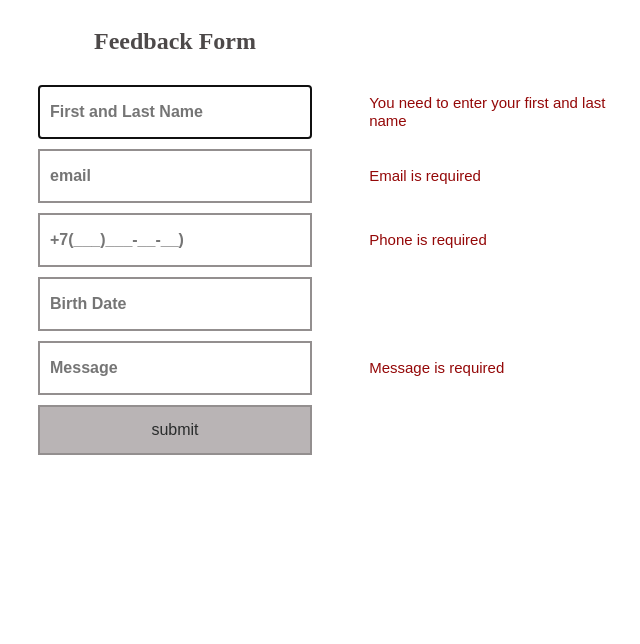
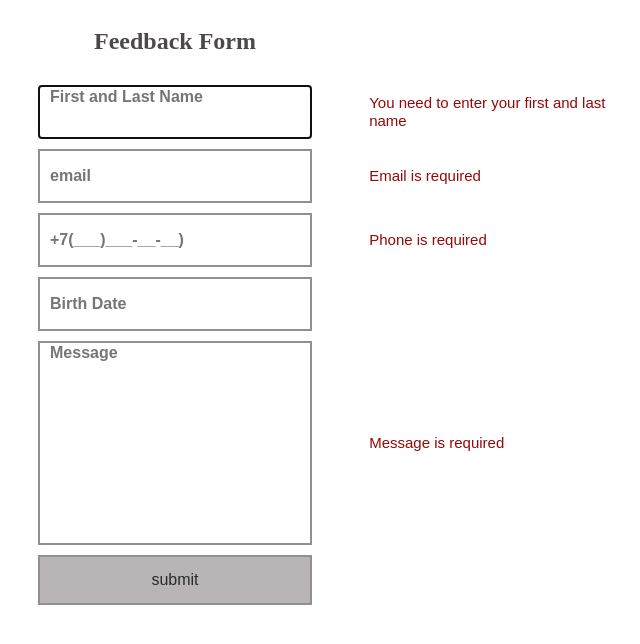
Before and after one commit to Dallmad/feedback_form, a React (Create React App) app: page / in a window 1280 px wide. Shown: the top 644 px of the page, without its empty margins (465-1105 px from the left). Built offline with nearby package versions, Linux system fonts and the light colour scheme.

Commit message:
Refactoring

```diff
--- a/src/components/ErrorSnackbar/ErrorSnackbar.module.scss
+++ b/src/components/ErrorSnackbar/ErrorSnackbar.module.scss
@@ -1,7 +1,7 @@
 .error {
     position: absolute;
     margin: auto 0;
-    top: 60%;
+    top: 70%;
     width: 400px;
     word-break: break-all;
     border: 4px solid #d32667;
@@ -14,7 +14,7 @@
 .success {
     position: absolute;
     margin: auto 0;
-    top: 60%;
+    top: 70%;
     width: 400px;
     word-break: break-all;
     border: 4px solid #56ab4d;
--- a/src/db.json
+++ b/src/db.json
@@ -215,6 +215,22 @@
       "phone": "+7(637)354-57-54",
       "birthDate": "",
       "message": "ehstyhtysety"
+    },
+    {
+      "id": "cbaa8550-f705-11ec-bd48-af6fa458b505",
+      "firstAndLastName": "SJFHJF FJSFJFh",
+      "email": "sfjf@jfj.rtjsr",
+      "phone": "+7(356)537-35-73",
+      "birthDate": "2022-06-16",
+      "message": "eyhdttyadhdj"
+    },
+    {
+      "id": "2f898991-f706-11ec-b0a2-25d85ebf329f",
+      "firstAndLastName": "JDHGJH SRJSGs",
+      "email": "yakubyshyndzmitry@gmail.com",
+      "phone": "+7(456)363-63-46",
+      "birthDate": "",
+      "message": "hgjsgjgjfjfjf"
     }
   ]
 }
--- a/src/features/FeedbackForm/FeedbackForm.module.scss
+++ b/src/features/FeedbackForm/FeedbackForm.module.scss
@@ -23,10 +23,19 @@
       padding: 0 10px;
       margin: 0;
       color: $basicColor_1;
+    }
+    textarea {
+      @include text(20px, 16px, 600);
+      @include flex(row, start, center);
+      width: 250px;
+      min-height: 50px;
+      border: 2px solid $borderColor;
+      padding: 0 10px;
+      margin: auto 0;
+      color: $basicColor_1;
       word-break: normal;
-
+      resize: none;
     }
-
     .error {
       position: fixed;
       left: 57%;
--- a/src/features/FeedbackForm/FeedbackForm.tsx
+++ b/src/features/FeedbackForm/FeedbackForm.tsx
@@ -33,7 +33,7 @@ export const FeedbackForm = () => {
 
     const [disable, setDisable] = useState<boolean>(false)
 
-    const handleChange = (e: ChangeEvent<HTMLInputElement>) => {
+    const handleChange = (e: ChangeEvent<HTMLInputElement>|ChangeEvent<HTMLTextAreaElement>) => {
         const {name, value} = e.target
         setInputValue({...inputValues, [name]: value})
     }
@@ -150,8 +150,9 @@ export const FeedbackForm = () => {
                 onSubmit={handleSubmit}
             >
                 <div className={s.box}>
-                    <input
-                        className={s.input}
+                    <textarea
+                        rows={2}
+                        className={s.name}
                         placeholder='First and Last Name'
                         name='firstAndLastName'
                         onChange={(e) => handleChange(e)}
@@ -201,8 +202,9 @@ export const FeedbackForm = () => {
                 </div>
 
                 <div className={s.box}>
-                    <input
-                        className={s.input}
+                    <textarea
+                        rows={10}
+                        className={s.message}
                         placeholder='Message'
                         name='message'
                         onChange={(e) => handleChange(e)}
```
